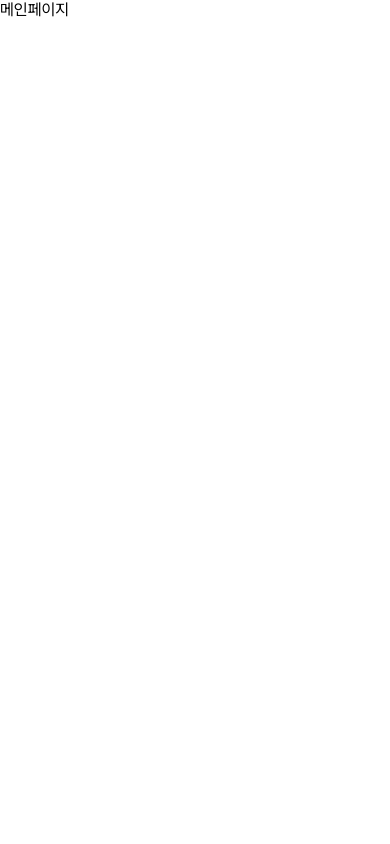
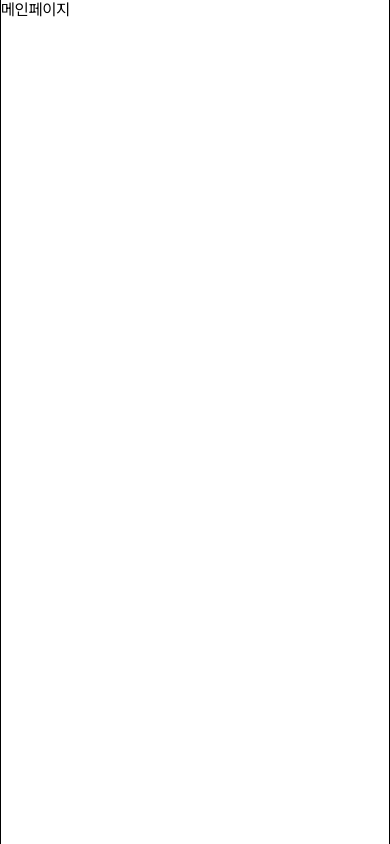
Before and after one commit to Kusitms-Kukerton-D/Frontend_D, a React (Vite) app: page / in a window 390 px wide. Built offline with nearby package versions, Linux system fonts and the light colour scheme.

Commit message:
design: 모바일 뷰로 전체 레이아웃 세팅

```diff
--- a/src/styles/GlobalStyle.ts
+++ b/src/styles/GlobalStyle.ts
@@ -123,11 +123,16 @@ const GlobalStyle = createGlobalStyle`
   html {
     width: 100%;
     height: 100vh;
+    background: white;
+
   }
   body {
-    width: 100%;
+    width: 390px;
     height: 100%;
     font-family: "Pretendard";
+    border-left: 1px solid black;
+    border-right: 1px solid black;
+    margin: 0 auto;
   }
 
   ol,
```
